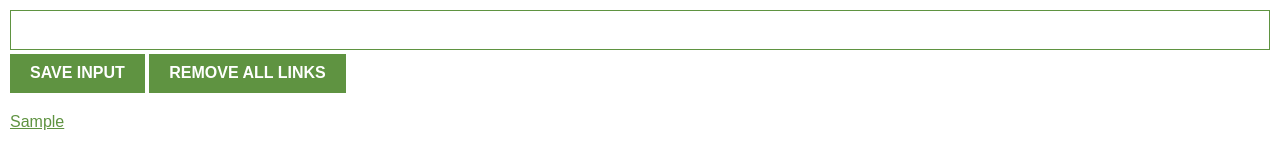
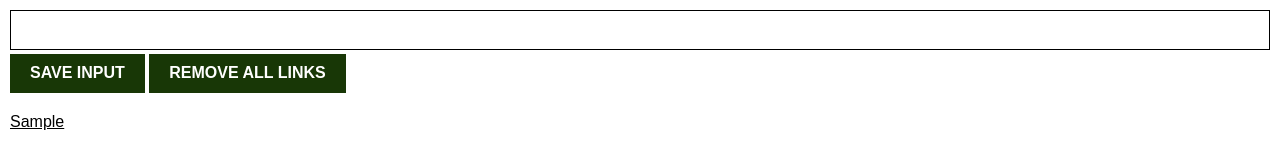
Before and after one commit to Ebenmars/Link-Logger, a browser extension: page index.html in a window 1280 px wide. Both pictures are taken after typing "Sample" into the empty fields and a click on the button "SAVE INPUT". Drawn offline with nearby package versions, Linux system fonts and the light colour scheme.

Commit message:
Log Links

```diff
--- a/index.css
+++ b/index.css
@@ -10,12 +10,12 @@ input {
     width: 100%;
     padding: 10px;
     box-sizing: border-box;
-    border: 1px solid #5f9341;
+    border: 1px solid #000000;
     margin-bottom: 4px;
 }
 
 button {
-    background: #5f9341;
+    background: #183706;
     color: white;
     padding: 10px 20px;
     border: none;
@@ -33,5 +33,5 @@ li {
 }
 
 a {
-    color: #5f9341;
+    color: #000000;
 }
--- a/index.js
+++ b/index.js
@@ -1,35 +1,41 @@
-let myLeads = []
+let myLinks = []
 const inputEl = document.getElementById("input-el")
 const inputBtn = document.getElementById("input-btn")
 const ulEl = document.getElementById("ul-el")
 const removeBtn = document.getElementById("remove-btn")
 
+const linksFromStorage = JSON.parse(localStorage.getItem("myLinks"))
+
+if (linksFromStorage) {
+    myLinks = linksFromStorage
+    render(myLinks)
+}
+
 inputBtn.addEventListener("click", function() {
-    myLeads.push(inputEl.value)
+    myLinks.push(inputEl.value)
     inputEl.value = ""
-    renderLeads()
+    localStorage.setItem("myLinks", JSON.stringify(myLinks))
+    render(myLinks)
 })
 
-removeBtn.addEventListener("click", function() {
-    removeLeads()
+removeBtn.addEventListener("dblclick", function() {
+    localStorage.clear()
+    myLinks = [];
+   render(myLinks)
+   ulEl.innerHTML = ''
 
 })
 
-function renderLeads() {
+function render(links) {
     let listItems = ""
-    for (let i = 0; i < myLeads.length; i++) {
+    for (let i = 0; i < links.length; i++) {
         listItems += `
             <li>
-                <a target='_blank' href='${myLeads[i]}'>
-                    ${myLeads[i]}
+                <a target='_blank' href='${links[i]}'>
+                    ${links[i]}
                 </a>
             </li>
         `
     }
     ulEl.innerHTML = listItems
 }
-
-function removeLeads(){
-    myLeads = [];
-    ulEl.innerHTML = ''
-}
```
Also changed, not shown: package.json (deleted, +0 -13 lines), manifest.json.
